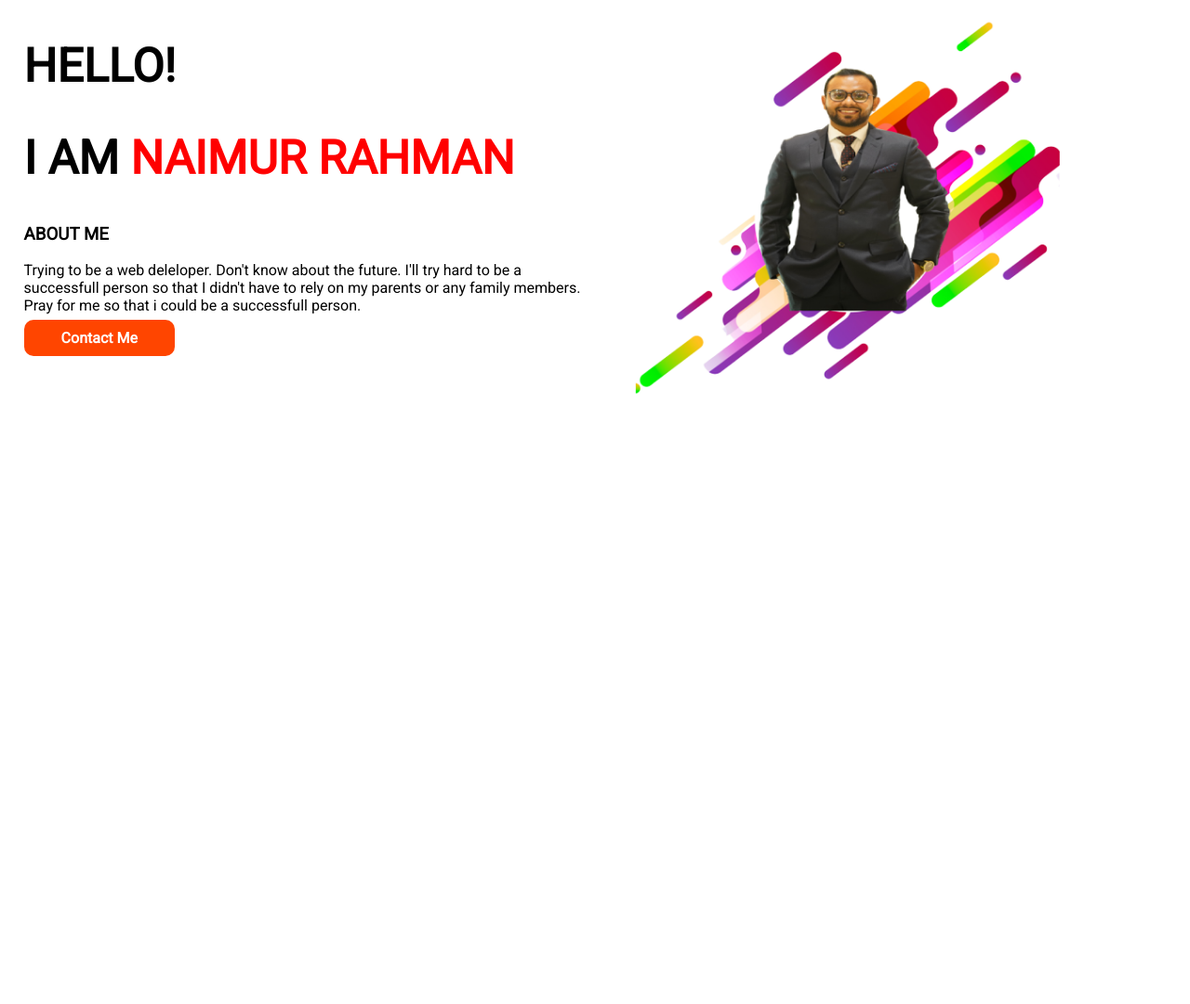
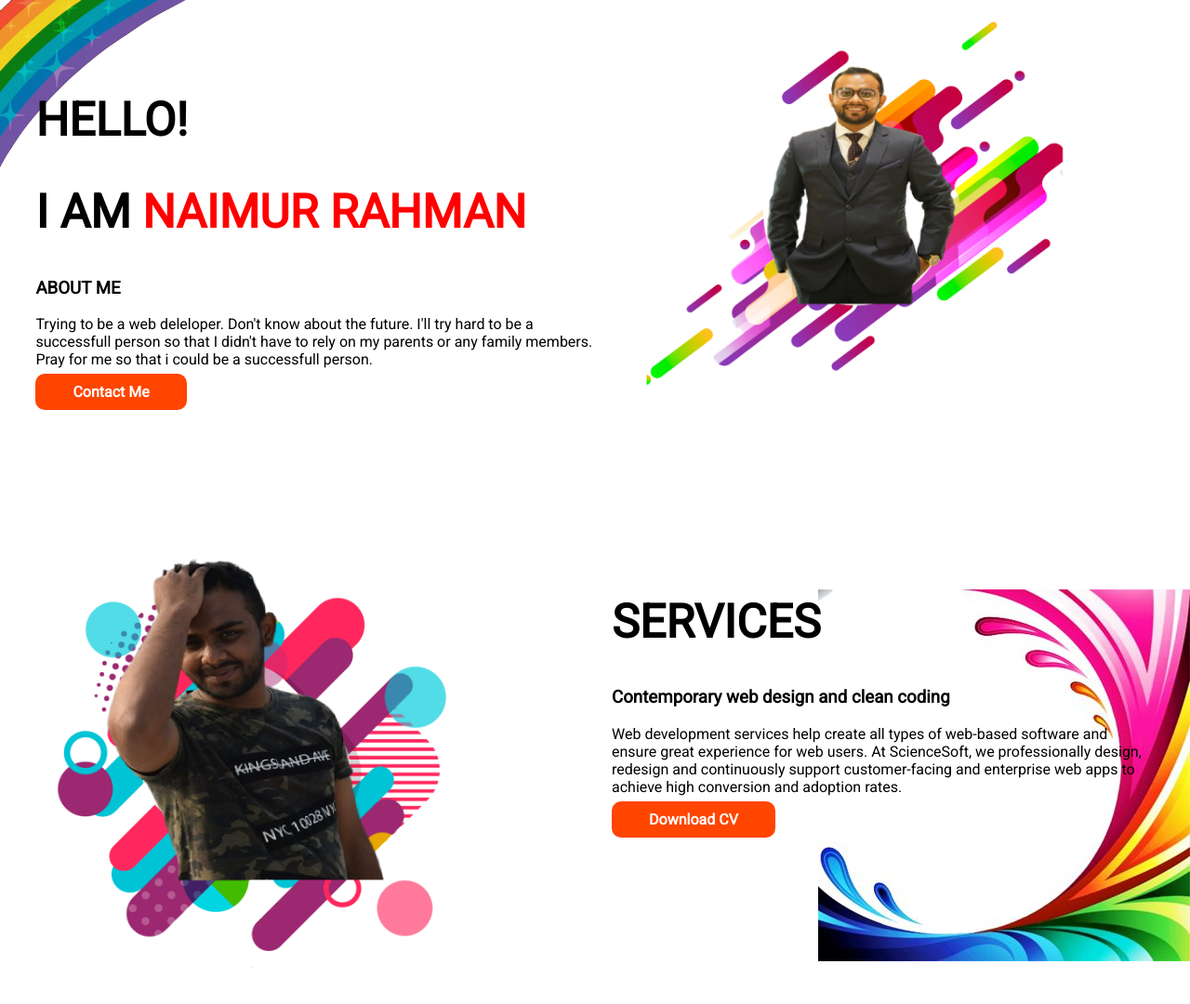
Before and after one commit to naimurrahman1142/mil1-mod4-portfolio-practice, a plain HTML site: page index.html in a window 1280 px wide. Shown: the whole page at 93% size. Before the commit the page ends 800 px from the top, so only its background shows below. Drawn offline with Linux system fonts and the light colour scheme.

Commit message:
changed something

```diff
--- a/index.html
+++ b/index.html
@@ -13,9 +13,9 @@
 </head>
 
 <body>
-    <section>
+    <section class="top-banner">
         <div class="first-section">
-            <h1>HELLO!</h1>
+            <h1><br>HELLO!</h1>
             <h1>I AM <span>NAIMUR RAHMAN</span></h1>
             <h3>ABOUT ME</h3>
             <p>Trying to be a web deleloper. Don't know about the future. I'll try hard to be a successfull person so
@@ -27,6 +27,20 @@
             <img src="images/picture.png" alt="">
         </div>
     </section>
+    <section class="services">
+        <div class="first-section">
+            <img src="images/next-one.png" alt="">
+        </div>
+        <div class="first-section">
+            <h1>SERVICES</h1>
+            <h3>Contemporary web design and clean coding</h3>
+            <p>Web development services help create all types of web-based software and ensure great experience for web
+                users. At ScienceSoft, we professionally design, redesign and continuously support customer-facing and
+                enterprise web apps to achieve high conversion and adoption rates.</p>
+            <a class="contact-button" target="_blank"
+                href="https://github.com/naimurrahman1142/mil1-mod4-portfolio-practice">Download CV</a>
+        </div>
+    </section>
 
 </body>
 
--- a/style.css
+++ b/style.css
@@ -14,11 +14,13 @@ h1 {
 
 section {
     display: flex;
+    margin-bottom: 150px;
 }
 
 .first-section {
     width: 50%;
-    padding-left: 2%;
+    padding-left: 3%;
+
 }
 
 .first-section img {
@@ -35,3 +37,15 @@ section {
     color: white;
 
 }
+
+.top-banner {
+    background-image: url(images/kiss.png);
+    background-repeat: no-repeat;
+}
+
+.services {
+    background-image: url(images/55a794baf9ecdaaa68bc60e80c5523e8--background-designs-psd.jpg);
+    background-repeat: no-repeat;
+    background-position: right;
+    padding-right: 3%;
+}
```
Also changed, not shown: images/kiss.png (added).
